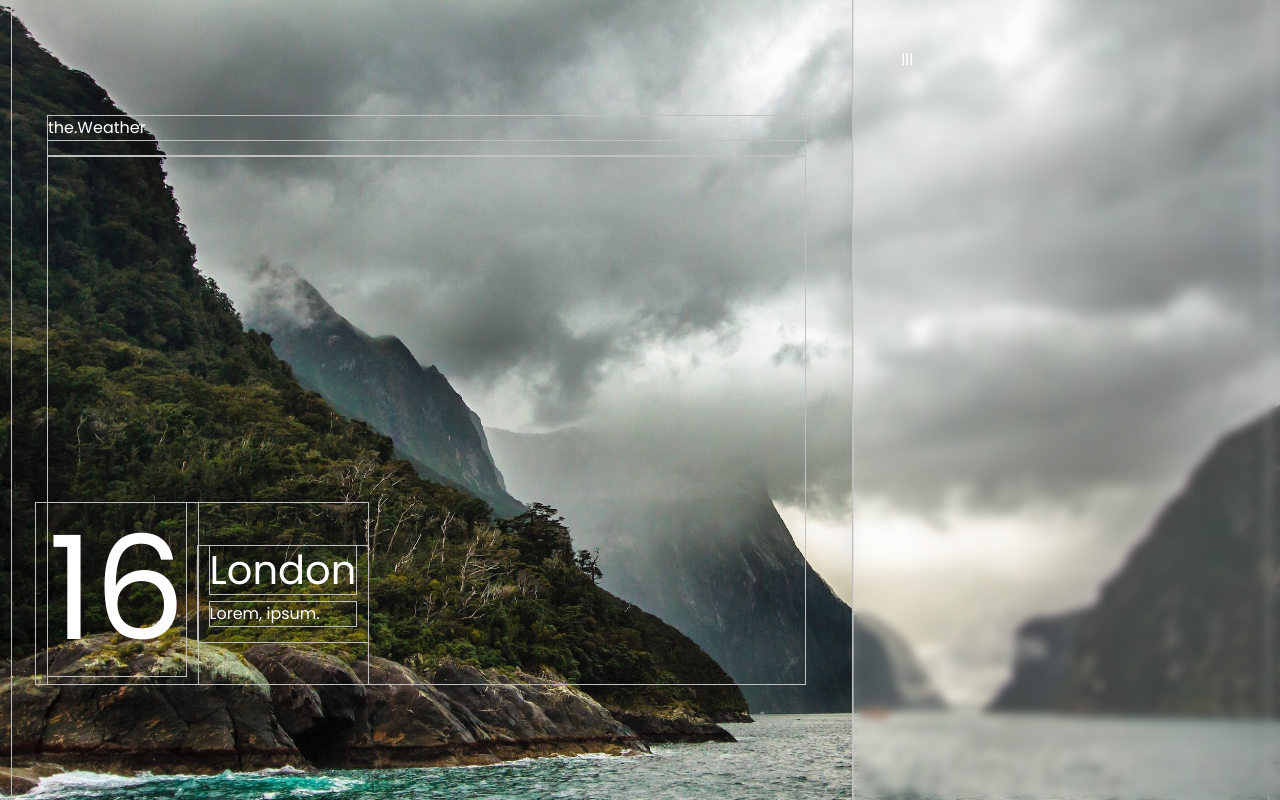
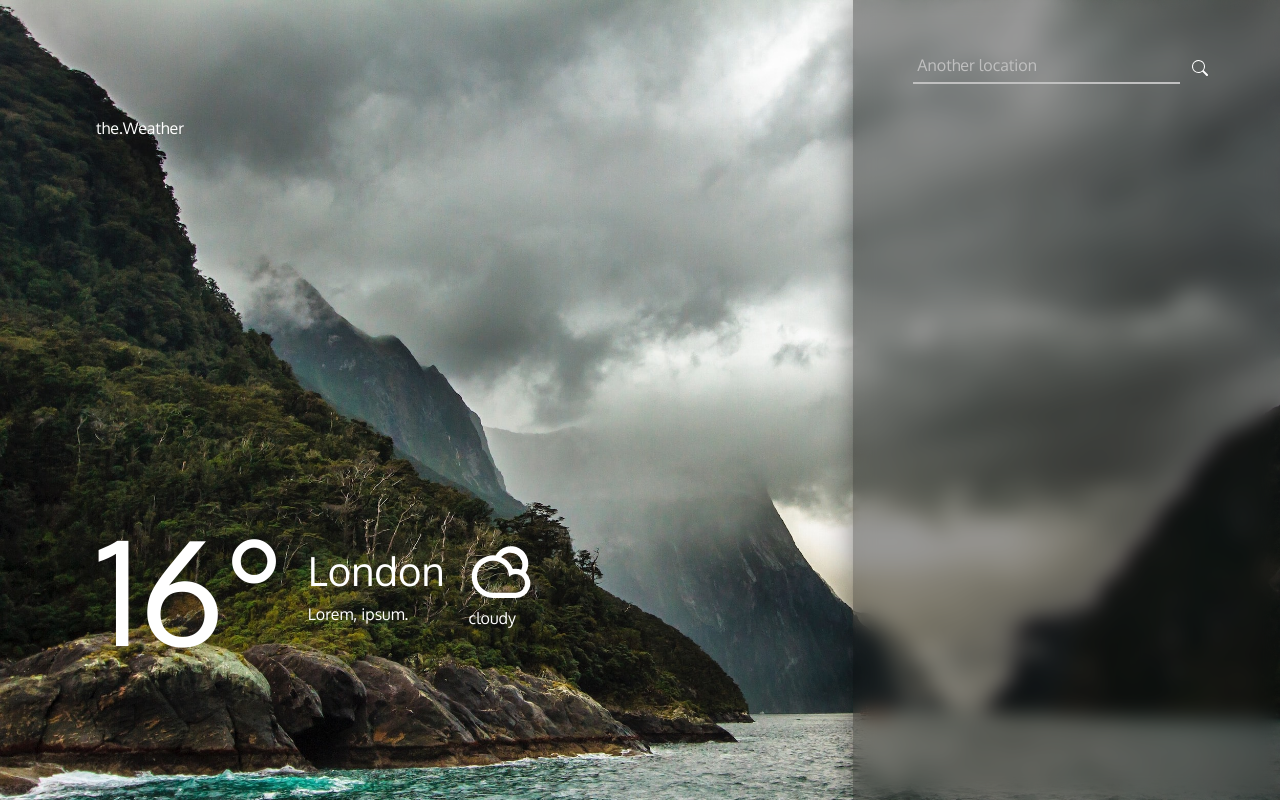
Before and after one commit to DanieAfriheart/WeatherApp, a React (Create React App) app: page / in a window 1280 px wide. Built offline with nearby package versions, Linux system fonts and the light colour scheme.

Commit message:
implementing api

```diff
--- a/src/App.js
+++ b/src/App.js
@@ -1,32 +1,61 @@
+import { useState } from "react";
 import 'bootstrap/dist/css/bootstrap.min.css';
 import { Col } from 'react-bootstrap';
 import Container from 'react-bootstrap/Container';
+import Button from 'react-bootstrap/Button';
+
+// Icon
+import { RiSunCloudyLine } from 'react-icons/ri';
+import { BsSearch } from 'react-icons/bs';
 
 function App() {
+  const { data, setData } = useState({})
+  const { location, setLocation } = useState('')
+  const url = `https://api.openweathermap.org/data/2.5/weather?q=${location}&appid=3e8176791d433276933265775ccb00e5`
+
+  const searchLocation = () => {
+    axios.get(url).then((response) => {
+      setData(response.data)
+      console.log(response.data);
+    })
+  };
+
   return (
     <>
       <div className="App">
         <Container fluid className='bg' style={{ height: '100vh' }}>
           <Container fluid className='h-100 px-0'>
             <div className="row h-100">
-              <Col md={8} className='p-5  d-flex justify-content-center flex-column'>
-                <div>
+              <Col md={8} className='p-5 d-flex justify-content-center flex-column'>
+                <div className='ps-5'>
                   <p>the.Weather</p>
                 </div>
                 <div className="align-items-end h-75 d-flex">
-                  <div className="row d-flex flex-row align-items-center">
+                  <div className="row d-flex flex-row align-items-center ps-5">
                     <div className="col">
-                      <h1 className='deg'>16</h1>
+                      <h1 className='deg'>16°</h1>
                     </div>
                     <div className="col">
                       <h1>London</h1>
                       <p>Lorem, ipsum.</p>
                     </div>
+                    <div className="col">
+                      <RiSunCloudyLine className='display-3' />
+                      <p>cloudy</p>
+                    </div>
                   </div>
                 </div>
               </Col>
-              <Col md={4} className='morph p-5'>
-                lll
+              <Col md={4} className='morph py-5'>
+                <div className="px-5 d-flex justify-content-between">
+                  <input type="text" placeholder='Another location' className='p-1 w-100' />
+                  <Button className='bg-transparent border-0' onClick={searchLocation}><BsSearch /></Button>
+                </div>
+                <div>
+                  <ul>
+                    {/* <li><Button>Birmingham</Button></li> */}
+                  </ul>
+                </div>
               </Col>
             </div>
           </Container>
--- a/src/index.css
+++ b/src/index.css
@@ -1,15 +1,15 @@
-@import url('https://fonts.googleapis.com/css2?family=Poppins:wght@400;700&display=swap');
+@import url('https://fonts.googleapis.com/css2?family=Oxygen:wght@300;400;700&display=swap');
 
 * {
   padding: 0;
   margin: 0;
   box-sizing: border-box;
-  font-family: 'Poppins', sans-serif;
+  font-family: 'Oxygen', sans-serif;
   color: #fff;
-  outline: 1px solid silver;
+  /* outline: 1px solid silver; */
 }
 
-.deg{
+.deg {
   font-size: 9em;
 }
 
@@ -17,15 +17,27 @@
   background-image: url(./img/bkg.jpg);
   background-size: cover;
   background-position: top;
-  /* background-repeat: no-repeat; */
+  background-repeat: no-repeat;
 }
 
 .morph {
- /* From https://css.glass */
-background: rgba(255, 255, 255, 0.2);
-/* border-radius: 16px; */
-box-shadow: 0 4px 30px rgba(0, 0, 0, 0.1);
-backdrop-filter: blur(5px);
--webkit-backdrop-filter: blur(5px);
-/* border: 1px solid rgba(255, 255, 255, 0.3); */
+  /* background: rgba(255, 255, 255, 0.2); */
+  background: rgba(3, 3, 3, 0.4);
+  box-shadow: 0 4px 30px rgba(0, 0, 0, 0.5);
+  backdrop-filter: blur(10px);
+  -webkit-backdrop-filter: blur(5px);
 }
+
+::placeholder {
+  /* color: #aaa; */
+  color: silver;
+}
+
+input {
+  background-color: transparent;
+  /* border-bottom: 2px solid #aaa !important; */
+  border-bottom: 2px solid silver !important;
+  border: none;
+  outline: none;
+  color: #fff;
+}
```
